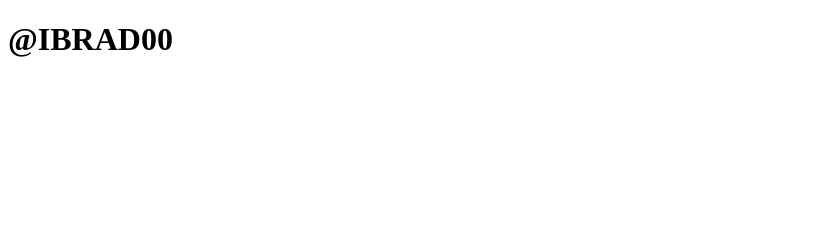
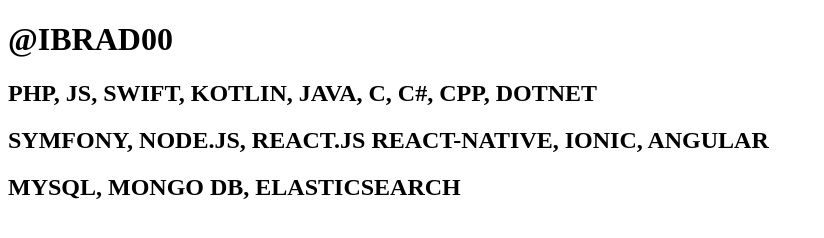
Before and after one commit to IbraD00/ibrad00.github.io, a plain HTML site: page index.html in a window 1280 px wide. Shown: the whole page, without its empty margins (0-824 px from the left). Drawn offline with Linux system fonts and the light colour scheme.

Commit message:
Update index.html

```diff
--- a/index.html
+++ b/index.html
@@ -6,5 +6,8 @@
   </head>
   <body>
     <h1>@IBRAD00</h1>
+    <h2>PHP, JS, SWIFT, KOTLIN, JAVA, C, C#, CPP, DOTNET</h2>
+    <h2>SYMFONY, NODE.JS, REACT.JS REACT-NATIVE, IONIC, ANGULAR</h2>
+    <h2>MYSQL, MONGO DB, ELASTICSEARCH</h2>
   </body>
 </html>
```
